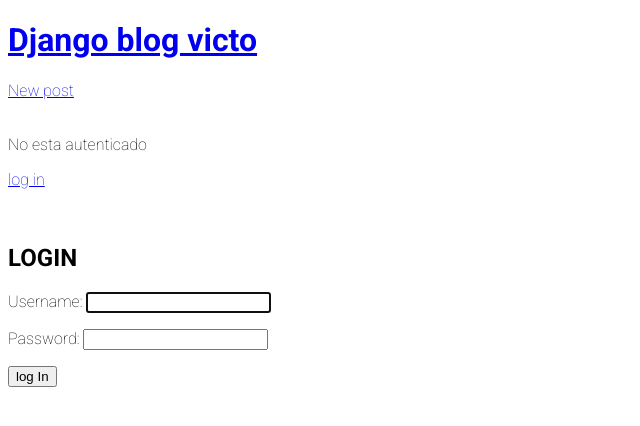
After one commit to vdan64/project_5_dj, a Django app: page /accounts/login/ in a window 1280 px wide. The commit adds this page. Shown: the top 426 px of the page, without its empty margins (0-640 px from the left). Run offline with Django 5.2, Linux system fonts and the light colour scheme.

Commit message:
login r logout in progress

```diff
--- a/django_project/settings.py
+++ b/django_project/settings.py
@@ -123,3 +123,6 @@
 # https://docs.djangoproject.com/en/5.0/ref/settings/#default-auto-field
 
 DEFAULT_AUTO_FIELD = 'django.db.models.BigAutoField'
+
+LOGIN_REDIRECT_URL = "home"
+LOGOUT_REDIRECT_URL = "home"
--- a/django_project/urls.py
+++ b/django_project/urls.py
@@ -20,4 +20,5 @@
 urlpatterns = [
     path('admin/', admin.site.urls),
     path("", include("blogs.urls")),
+    path("accounts/", include("django.contrib.auth.urls")),
 ]
--- a/templates/base.html
+++ b/templates/base.html
@@ -17,6 +17,15 @@
           <a href="{% url 'post_new' %}">New post</a>
         </div>
         <br>
+        {% if user.is_authenticated %}
+          <p>Hi {{ user.username }}</p>
+          <!--<a href="{% url 'login' %}">log out</a> -->
+        {% else %}
+          <p>No esta autenticado</p>
+          <p><a href="{% url 'logout' %}">log in</a></p>
+        {% endif %}
+        <br>
+
         {% block content %}
         {% endblock content %}
       </SECtion>
--- /dev/null
+++ b/templates/registration/login.html
@@ -0,0 +1,11 @@
+{% extends "base.html" %}
+
+{% block content %}
+   <h2>LOGIN</h2>
+   <form action="post">{% csrf_token %}
+        {{ form.as_p }}
+        <button type="submit">log In</button>
+   </form>
+
+
+{% endblock content %}
--- /dev/null
+++ b/templates/registration/logout.html
@@ -0,0 +1,3 @@
+ <form action="{% url 'logout' %}" method="post">{% csrf_token %}
+    <button type="submit">Logout</button>
+ </form>
```
